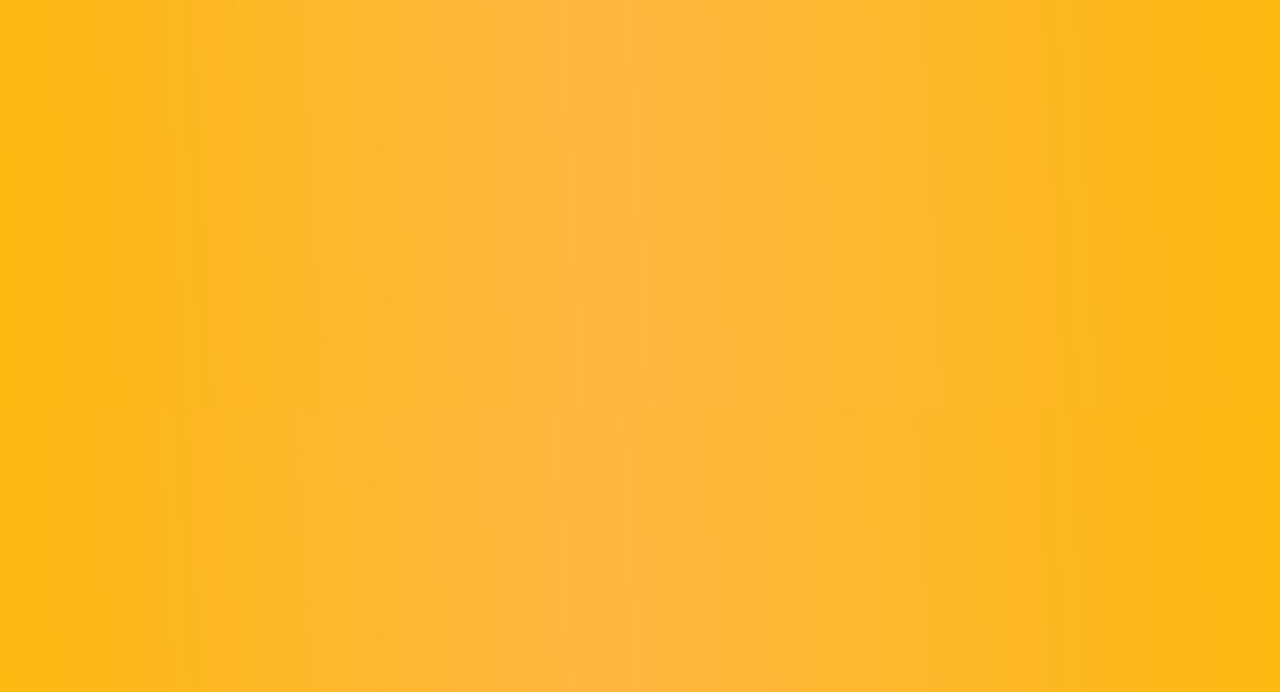
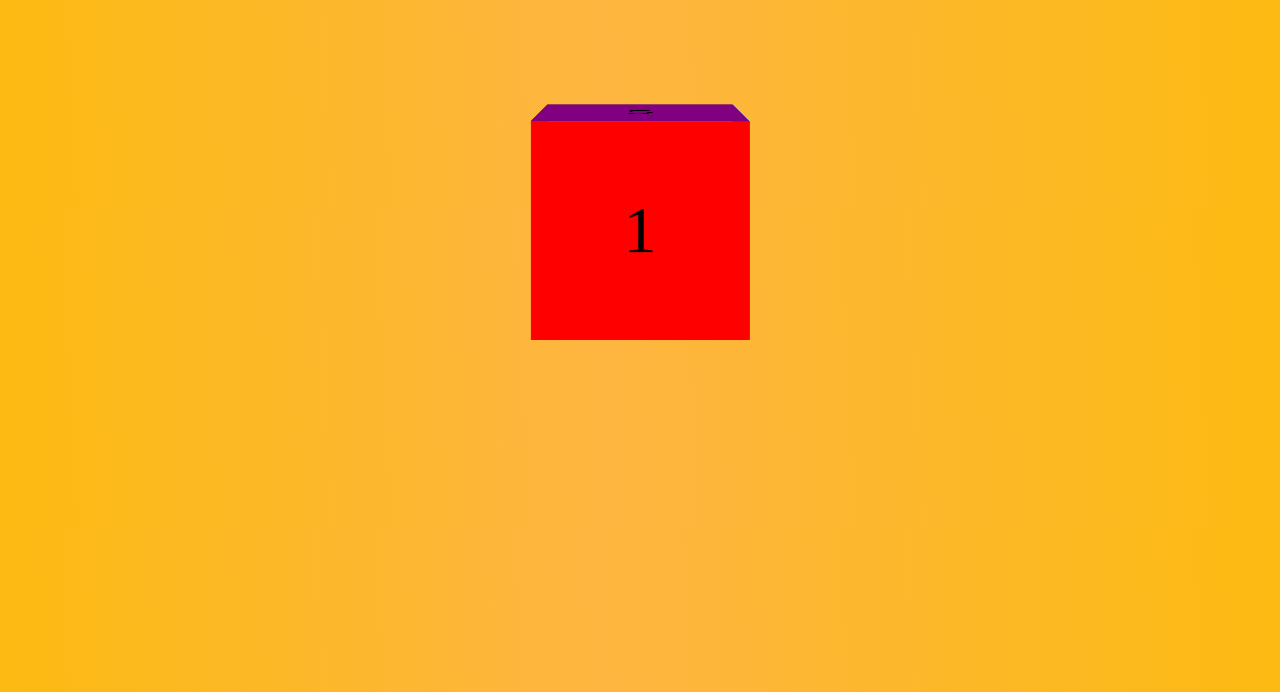
Before and after one commit to adrianapico/Sacrificios-de-coders, a plain HTML site: page Pagina-3.html in a window 1280 px wide. Shown: the part 108-800 px from the top of the page. Drawn offline with Linux system fonts and the light colour scheme.

Commit message:
creacion del dado

```diff
--- a/Pagina-3.html
+++ b/Pagina-3.html
@@ -12,15 +12,15 @@
     <!--marca-->
     <img class="image" src="Img/logo.marca..png">
 
-    <!--ruleta-->
+    <!--Dado-->
     <div class="container">
         <div class="cube">
-            <div class="cube-face-front"></div>
-            <div class="cube-face-back"></div>
-            <div class="cube-face-left"></div>
-            <div class="cube-face-right"></div>
-            <div class="cube-face-top"></div>
-            <div class="cube-face-bottom"></div>
+            <div class="cube-face front">1</div>
+            <div class="cube-face back">6</div>
+            <div class="cube-face left">3</div>
+            <div class="cube-face right">4</div>
+            <div class="cube-face top">5</div>
+            <div class="cube-face bottom">2</div>
         </div>
     </div>
     <!--botones-->
--- a/script-3.js
+++ b/script-3.js
@@ -0,0 +1 @@
+const cube = document.querySelector('cube')
--- a/style-3.css
+++ b/style-3.css
@@ -9,38 +9,52 @@ body{
 }
 
 .container{
-    width: 400px;
-    height: 400px;
-    perspective: 600px;
+    width: 200px;
+    height: 200px;
+    margin: 0 auto;
+    position: relative;
+    perspective: 1200px;
+    top: -90px;
 }
 .cube{
-    width: 100px;
-    height: 100px;
-    position: relative;
+    transform: translateY(200px) rotateX(0deg) rotateY(0deg) rotateZ(0deg);
+    width: 100%;
+    height: 100%;
     transform-style: preserve-3d;
+    transition-property: transform;
+    transition-duration: 2s;
 }
 .cube-face{
-    position: relative;
-    width: 400px;
-    height: 200px;
+    position: absolute;
+    width: 100%;
+    height: 100%;
+    display: flex;
+    justify-content: center;
+    align-items: center;
+    font-size: 60px;
 }
 
 .front{
     background-color: red;
-    border: 5px #000;
+    transform: translateZ(100px);
 }
 .back{
     background-color: yellow;
+    transform: rotateY(180deg) translateZ(100px);
 }
 .left{
     background-color: green;
+    transform: rotateY(-90deg) translateZ(100px);
 }
 .right{
     background-color: blue;
+    transform: rotateY(90deg) translateZ(100px);
 }
 .top{
     background-color: purple;
+    transform: rotateX(90deg) translateZ(100px);
 }
 .bottom{
     background-color: pink;
+    transform: rotateX(-90deg) translateZ(100px);
 }
```
